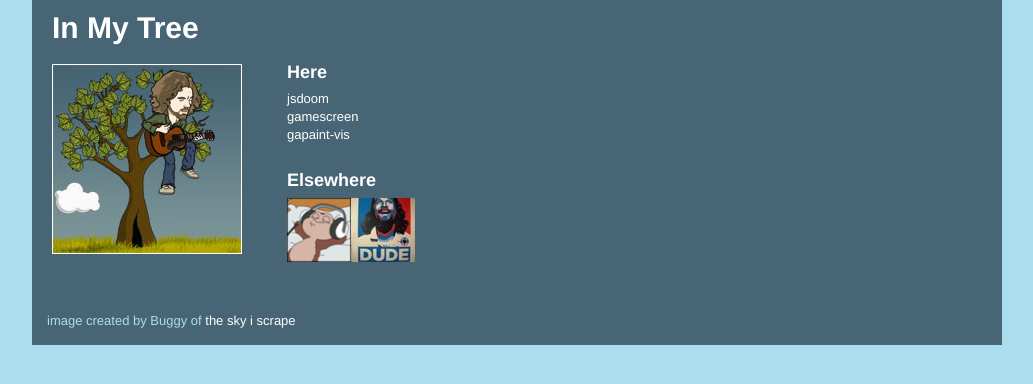
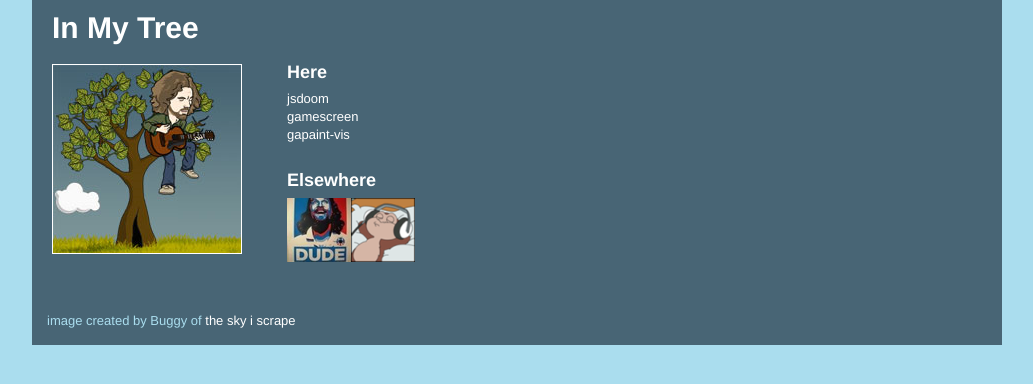
Before and after one commit to nicokruger/inmytree, a plain HTML site: page index.html in a window 1280 px wide. Shown: the whole page, without its empty margins (138-1171 px from the left). Drawn offline with Linux system fonts and the light colour scheme.

Commit message:
Github and last.fm icons were switched.

```diff
--- a/index.html
+++ b/index.html
@@ -66,8 +66,8 @@
 					<li><a href="/gapaint-vis">gapaint-vis</a></li>
 				</ul>
 				<h3>Elsewhere</h3>
-				<div style="float:left"><a href="http://github.com/nicokruger"><img src="monkey64.png"></img></a></div>
-				<div ><a href="http://last.fm/user/nicoza"><img src="dude64.png"></img></a></div>
+				<div style="float:left"><a href="http://github.com/nicokruger"><img src="dude64.png"></img></a></div>
+				<div ><a href="http://last.fm/user/nicoza"><img src="monkey64.png"></img></a></div>
 			</div>
 
 			<div style="margin-top:50px; color: #aaddee">image created by Buggy of <a href="http://www.theskyiscrape.com">the sky i scrape</a></div>
```
